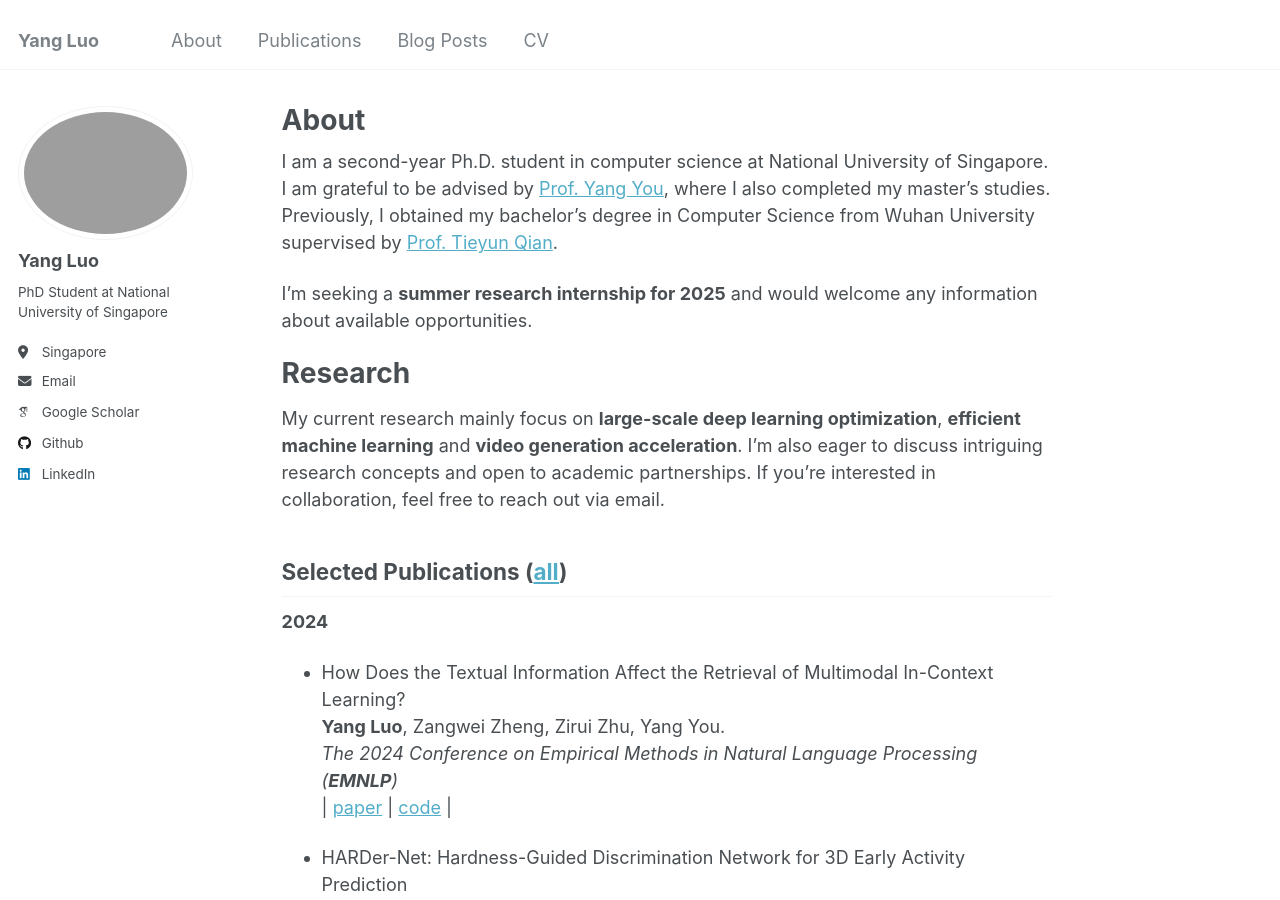
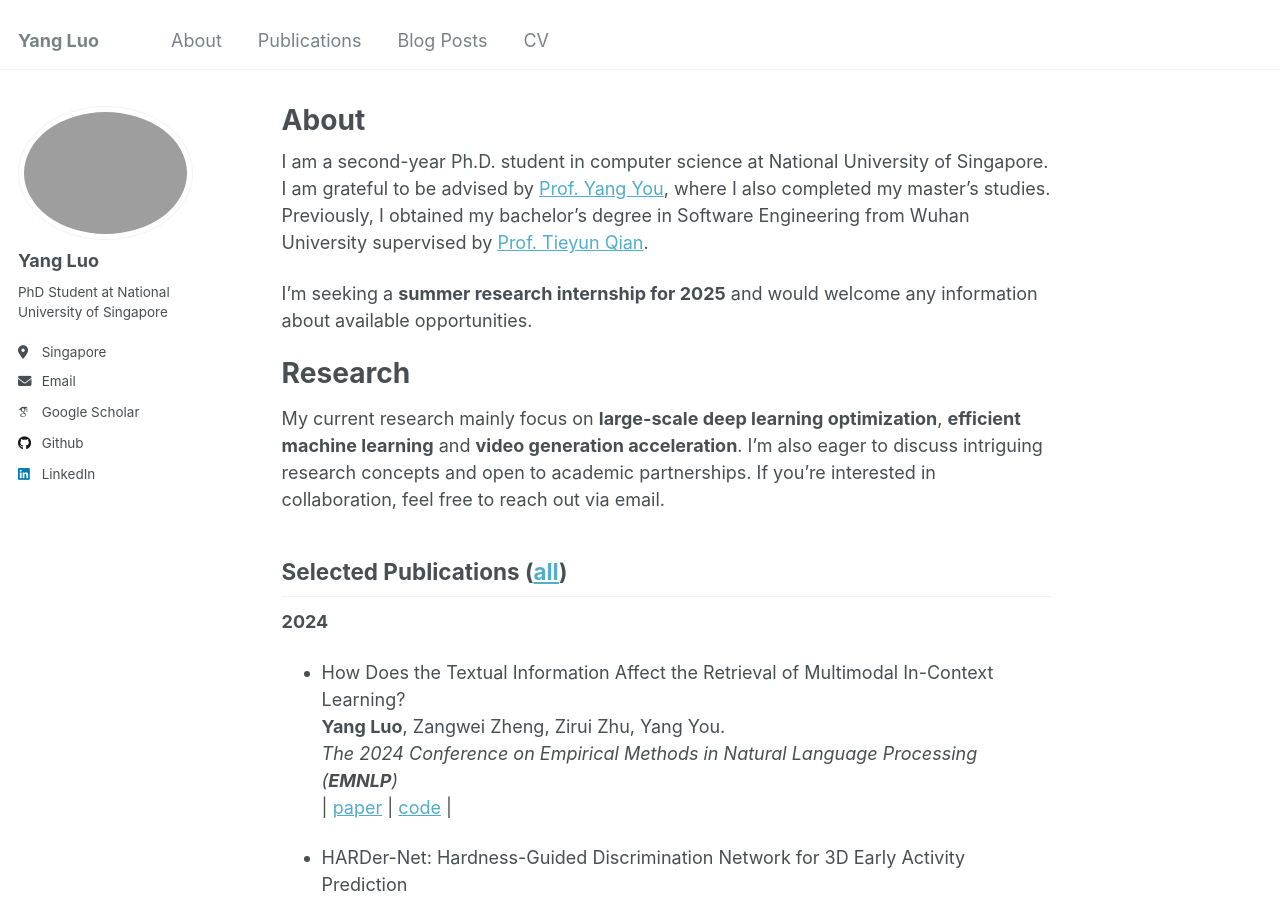
Before and after one commit to yangluo7/yangluo7.github.io, a Jekyll site: the page built from _pages/about.md, in a window 1280 px wide and 900 px high. Built offline with Jekyll 4.4.1, drawn with Linux system fonts in a browser that asks for light colours; some web fonts are replaced.

Commit message:
Information Update

```diff
--- a/_pages/about.md
+++ b/_pages/about.md
@@ -7,7 +7,7 @@ redirect_from:
   - /about/
   - /about.html
 ---
-I am a second-year Ph.D. student in computer science at National University of Singapore. I am grateful to be advised by [Prof. Yang You](https://www.comp.nus.edu.sg/~youy/), where I also completed my master’s studies. Previously, I obtained my bachelor’s degree in Computer Science from Wuhan University supervised by [Prof. Tieyun Qian](https://www.aminer.cn/profile/tieyun-qian/53f47bdfdabfaee4dc89fe30).
+I am a second-year Ph.D. student in computer science at National University of Singapore. I am grateful to be advised by [Prof. Yang You](https://www.comp.nus.edu.sg/~youy/), where I also completed my master’s studies. Previously, I obtained my bachelor’s degree in Software Engineering from Wuhan University supervised by [Prof. Tieyun Qian](https://www.aminer.cn/profile/tieyun-qian/53f47bdfdabfaee4dc89fe30).
 
 I'm seeking a **summer research internship for 2025** and would welcome any information about available opportunities.
 
```
